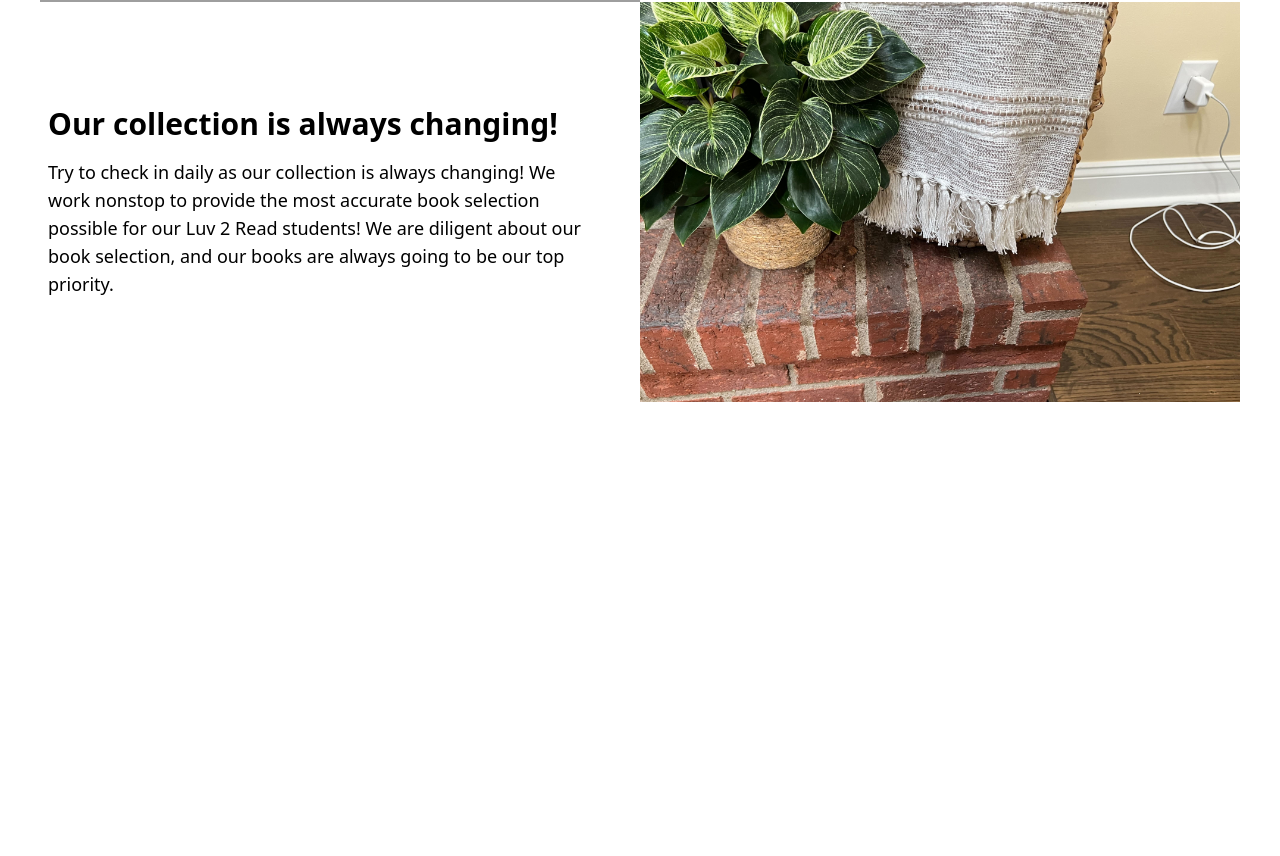
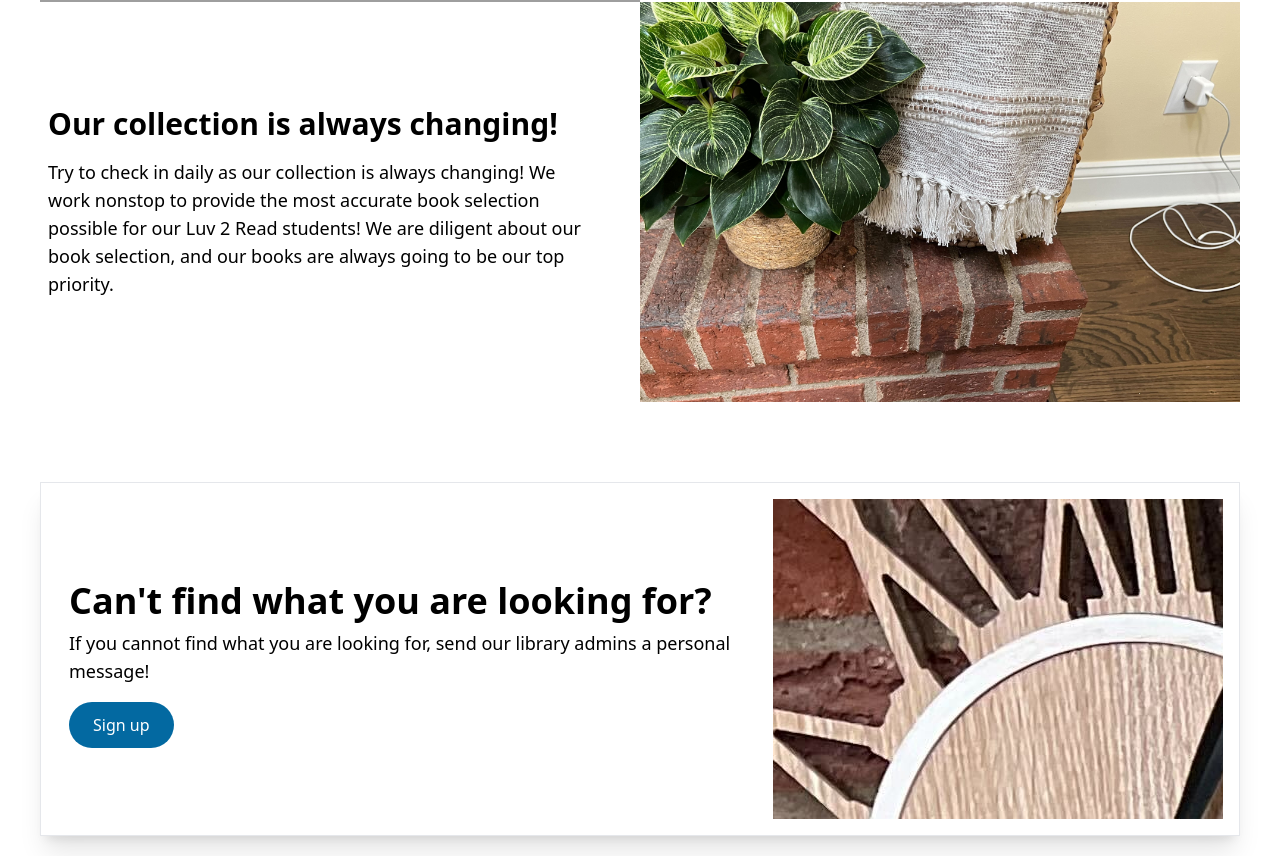
Before and after one commit to elodiedaumal/Library-fullstack-java-react-ts, a React (Create React App) app: page / in a window 1280 px wide. Shown: the part 1500-2356 px from the top of the page. Before the commit the page ends 1902 px from the top, so only its background shows below. Built offline with nearby package versions, Linux system fonts and the light colour scheme; grey boxes are pictures that could not be loaded.

Commit message:
created LibraryService component

```diff
--- /dev/null
+++ b/src/components/LibraryService.tsx
@@ -0,0 +1,28 @@
+const LibraryService = () => {
+   return (
+      <div className='mx-auto px-10 my-5 w-90 mt-20'>
+         <div className='flex flex-col md:flex-row p-4 items-center border shadow-xl justify-between gap-5'>
+            <div className='flex flex-col gap-2 p-3'>
+               <h1 className='text-4xl font-bold'>
+                  Can't find what you are looking for?
+               </h1>
+               <p className='text-lg'>
+                  If you cannot find what you are looking for, send our library
+                  admins a personal message!
+               </p>
+               <div className='mt-5'>
+                  <a
+                     className=' bg-sky-700 text-white px-6 py-3 rounded-full'
+                     href='#'
+                  >
+                     Sign up
+                  </a>
+               </div>
+            </div>
+            <div className='w-full  md:w-[500px] bg-lost h-[20em]'></div>
+         </div>
+      </div>
+   );
+};
+
+export default LibraryService;
--- a/src/pages/HomePage.tsx
+++ b/src/pages/HomePage.tsx
@@ -2,6 +2,7 @@ import React from "react";
 import { ExploreTopBooks } from "../components/ExploreTopBooks";
 import Caroussel from "../components/Caroussel";
 import NewReading from "../components/NewReading";
+import LibraryService from "../components/LibraryService";
 
 const HomePage = () => {
    return (
@@ -9,6 +10,7 @@ const HomePage = () => {
          <ExploreTopBooks />
          <Caroussel />
          <NewReading />
+         <LibraryService />
       </>
    );
 };
--- a/tailwind.config.js
+++ b/tailwind.config.js
@@ -6,6 +6,7 @@ module.exports = {
          backgroundImage: {
             "review-left": "url('./Images/PublicImages/image-4.jpg')",
             "review-right": "url('./Images/PublicImages/image-1.jpg')",
+            lost: "url('./Images/PublicImages/image-3.jpg')",
          },
       },
    },
```
